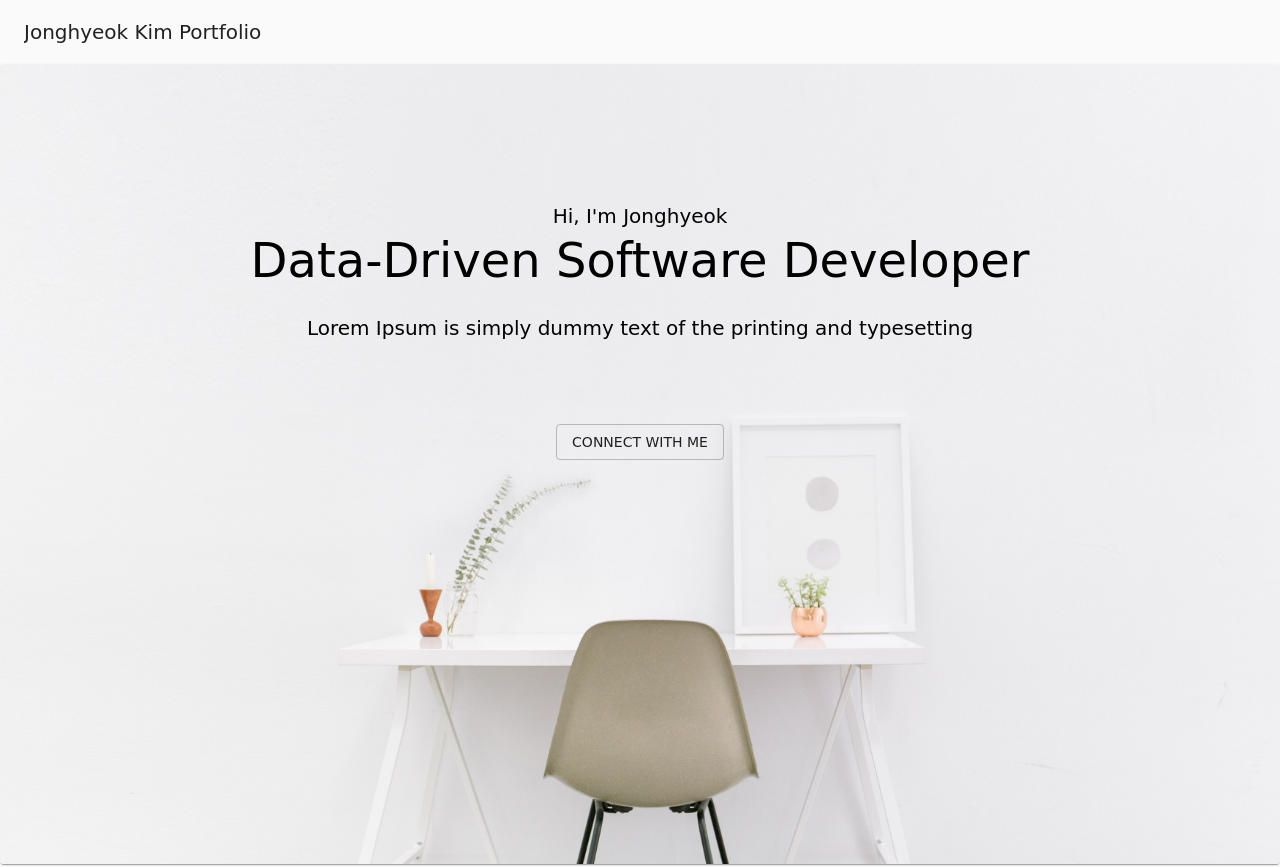
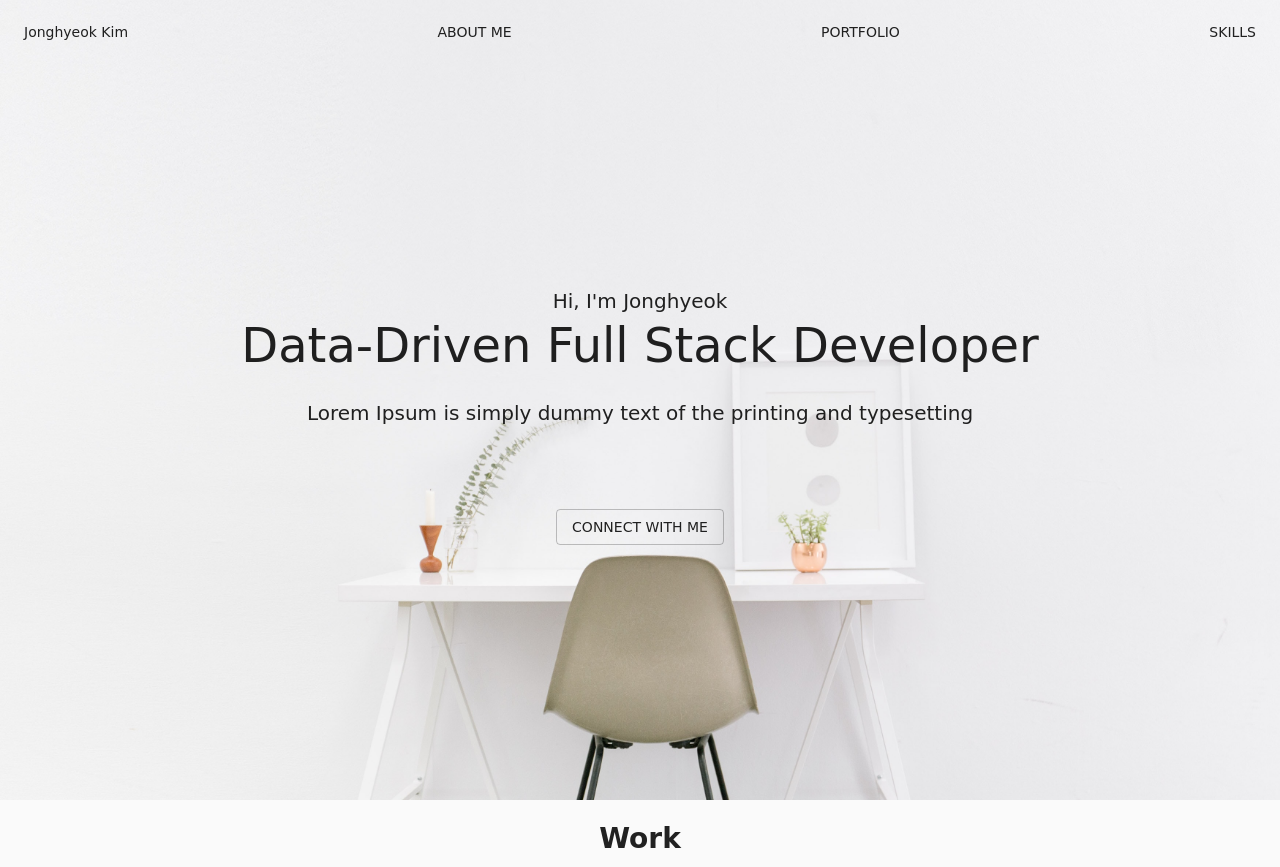
Before and after one commit to jka236/blog-front, a React (Create React App) app: page / in a window 1280 px wide. Shown: the top 867 px of the page. Built offline with nearby package versions, Linux system fonts and the light colour scheme; no server answers.

Commit message:
Hero done, appbar WIP

```diff
--- a/package.json
+++ b/package.json
@@ -7,6 +7,7 @@
     "@testing-library/jest-dom": "^5.11.4",
     "@testing-library/react": "^11.1.0",
     "@testing-library/user-event": "^12.1.10",
+    "classnames": "^2.3.1",
     "react": "^17.0.2",
     "react-dom": "^17.0.2",
     "react-router-dom": "^5.3.0",
--- a/src/components/Header.js
+++ b/src/components/Header.js
@@ -8,11 +8,23 @@ import { makeStyles } from "@material-ui/core/styles";
 const useStyles = makeStyles((theme) => ({
   appBarTransparent: {
     backgroundColor: "rgba(255,255,255,0)",
-	zIndex: -1,
+    zIndex: 1,
+    display: "flex",
+    justifyContent: "space-between",
+    flexDirection: 'row',
+    "& li:hover": {
+      textDecoration: "underline",
+    },
   },
   appBarColored: {
     borderBottom: `1px solid ${theme.palette.divider}`,
     backgroundColor: "rgba(255,255,255)",
+    display: "flex",
+    flexDirection: 'row',
+    justifyContent: "space-between",
+    "& li:hover": {
+      textDecoration: "underline",
+    },
   },
 }));
 
@@ -42,14 +54,29 @@ function Header() {
     <React.Fragment>
       <CssBaseline />
       <AppBar
-        position="sticky"
-        color="transparent"
+        position="fixed"
+        color="#000"
         elevation={0}
         className={classes[navRef.current]}
       >
         <Toolbar>
-          <Typography variant="h6" color="inherit" noWrap>
-            Jonghyeok Kim Portfolio
+          <Typography variant="h7" color="inherit">
+            Jonghyeok Kim
+          </Typography>
+        </Toolbar>
+        <Toolbar>
+          <Typography variant="h7" color="inherit">
+            ABOUT ME
+          </Typography>
+        </Toolbar>
+        <Toolbar>
+          <Typography variant="h7" color="inherit">
+            PORTFOLIO
+          </Typography>
+        </Toolbar>
+        <Toolbar>
+          <Typography variant="h7" color="inherit">
+            SKILLS
           </Typography>
         </Toolbar>
       </AppBar>
--- a/src/components/Hero.js
+++ b/src/components/Hero.js
@@ -2,11 +2,9 @@ import React from "react";
 import Typography from "@material-ui/core/Typography";
 import { makeStyles } from "@material-ui/core/styles";
 import Button from "@material-ui/core/Button";
-import CardMedia from "@material-ui/core/CardMedia";
-import Card from "@material-ui/core/Card";
-import banner from "../assets/images/banner.jpg";
 import Box from "@material-ui/core/Box";
-import Header from './Header';
+import heroBG from '../assets/images/banner.jpg'
+import classnames from 'classnames'
 
 const useStyles = makeStyles((theme) => ({
   container: {
@@ -15,15 +13,16 @@ const useStyles = makeStyles((theme) => ({
     backgroundPosition: "center",
     backgroundRepeat: "no-repeat",
     backgroundSize: "cover",
+    background: `url(${heroBG}) no-repeat center center`
   },
   heading: {
-    padding: theme.spacing(5),
-    position: "absolute",
-    top: theme.spacing(20),
-    width: "100%",
-    textAlign: "center",
-    color: "black",
-    backgroundColor: "none",
+    textAlign: 'center',
+    display: 'flex',
+    flexDirection: 'column',
+    padding: 20,
+    paddingTop: 50,
+    justifyContent: 'center',
+    height: '100%',
   },
   bold: {
     paddingBottom: theme.spacing(3),
@@ -38,18 +37,10 @@ function Hero() {
   const classes = useStyles();
   return (
     <React.Fragment>
-      <Box>
-        <Card>
-          <CardMedia
-            component="img"
-            alt="Contemplative Reptile"
-            height="100%"
-            image={banner}
-            className={classes.container}
-          />
+      <Box className={classnames('portfolio-hero', classes.container)}>
           <Box className={classes.heading}>
             <Typography variant="h6">Hi, I'm Jonghyeok</Typography>
-            <Typography variant="h3" className={classes.bold}>Data-Driven Software Developer</Typography>
+            <Typography variant="h3" className={classes.bold}>Data-Driven Full Stack Developer</Typography>
             <Typography variant="h6">
               Lorem Ipsum is simply dummy text of the printing and typesetting
             </Typography>
@@ -62,7 +53,6 @@ function Hero() {
               </Button>
             </Typography>
           </Box>
-        </Card>
       </Box>
     </React.Fragment>
   );
```
Also changed, not shown: 2 other files (tests, documents, lock files or other folders).
